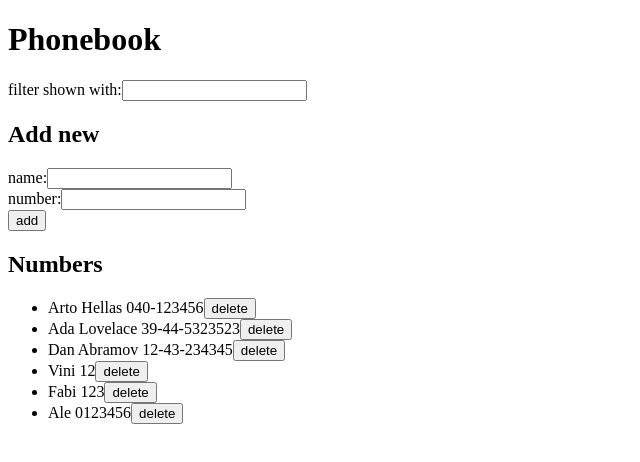
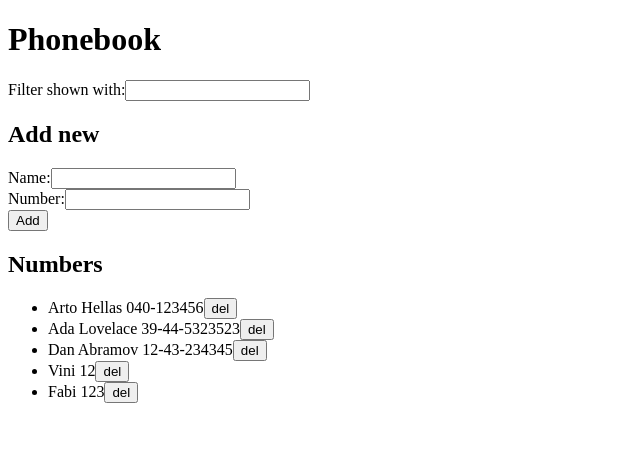
Before and after one commit to alexandremkf/Full-Stack---Parte-2, a React (Vite) app in the folder introdemo/Phonebook/: page / in a window 1280 px wide. Shown: the top 462 px of the page, without its empty margins (0-640 px from the left). Built offline with nearby package versions, Linux system fonts and the light colour scheme; data requests are answered from the project's data file.

Commit message:
Fiz 2.17, que era pra mostrar uma notificação de erro quando, por exemplo, a pessoa abrisse uma nova página do site e na primeira ele deletasse o contato e na segunda ele tentasse alterar o número do contato, assim ia aparecer o erro.

```diff
--- a/introdemo/Phonebook/db.json
+++ b/introdemo/Phonebook/db.json
@@ -24,11 +24,6 @@
       "id": "f8014b9f-471c-4bc4-8b2e-279501d8e6de",
       "name": "Fabi",
       "number": "123"
-    },
-    {
-      "id": "bf8f079a-1183-45e3-8199-1d348336826c",
-      "name": "Ale",
-      "number": "0123456"
     }
   ]
 }
--- a/introdemo/Phonebook/src/App.jsx
+++ b/introdemo/Phonebook/src/App.jsx
@@ -2,7 +2,7 @@ import { useState, useEffect } from 'react'
 import axios from 'axios'
 import personService from './services/persons'
 import Person from './components/Person'
-import { AddedNotification, ChangedNotification } from './components/Notifications'
+import Notification from './components/Notifications'
 
 const App = () => {
   const [persons, setPersons] = useState([])
@@ -11,6 +11,8 @@ const App = () => {
   const [filter, setFilter] = useState('')
   const [addedMessage, setAddedMessage] = useState(null)
   const [changedMessage, setChangedMessage] = useState(null)
+  const [errorMessage, setErrorMessage] = useState(null)
+  const [messageType, setMessageType] = useState('success')
 
   useEffect(() => {
     personService
@@ -64,7 +66,11 @@ const App = () => {
             }, 5000)
           })
           .catch(error => {
-            alert(`Information of ${newName} has already been removed from server`)
+            setAddedMessage(`Information of ${newName} has already been removed from server`)
+            setMessageType('error')
+            setTimeout(() => {
+              setErrorMessage(null)
+            }, 5000)
             setPersons(persons.filter(p => p.id !== existingPerson.id))
           })
       }
@@ -119,10 +125,11 @@ const App = () => {
   return (
     <div>
       <h1>Phonebook</h1>
-      <AddedNotification message={addedMessage} />
-      <ChangedNotification message={changedMessage} />
+      <Notification message={addedMessage} type={messageType} />
+      <Notification message={changedMessage} type="success"/>
+      <Notification message={errorMessage} type="error" />
       <div>
-        filter shown with:
+        Filter shown with:
         <input
           value={filter}
           onChange={handleFilterChange}
@@ -132,21 +139,21 @@ const App = () => {
       <h2>Add new</h2>
       <form onSubmit={addPerson}>
         <div>
-          name:
+          Name:
           <input
             value={newName}
             onChange={handlePersonChange}
           />
         </div>
         <div>
-          number:
+          Number:
           <input
           value={newNumber}
           onChange={handleNumberChange}
           />
         </div>
         <div>
-          <button type="submit">add</button>
+          <button type="submit">Add</button>
         </div>
       </form>
 
--- a/introdemo/Phonebook/src/components/Notifications.jsx
+++ b/introdemo/Phonebook/src/components/Notifications.jsx
@@ -1,25 +1,13 @@
-export const AddedNotification = ({ message }) => {
+const Notification = ({ message, type }) => {
     if (message === null) {
-        return null
+      return null
     }
 
     return (
-        <div className="added">
-            {message}
-        </div>
+      <div className={type == 'error' ? 'error' : 'success'}>
+        {message}
+      </div>
     )
-}
+  }
 
-export const ChangedNotification = ({ message }) => {
-    if (message === null) {
-        return null
-    }
-
-    return (
-        <div className="changed">
-            {message}
-        </div>
-    )
-}
-
-export default AddedNotification; ChangedNotification
+  export default Notification
--- a/introdemo/Phonebook/src/components/Person.jsx
+++ b/introdemo/Phonebook/src/components/Person.jsx
@@ -2,7 +2,7 @@ const Person = ({ person, handleDelete }) => {
     return (
       <li>
         {person.name} {person.number}
-        <button onClick={() => handleDelete(person.id, person.name)}>delete</button>
+        <button onClick={() => handleDelete(person.id, person.name)}>del</button>
       </li>
     )
   }
--- a/introdemo/Phonebook/src/index.css
+++ b/introdemo/Phonebook/src/index.css
@@ -1,4 +1,4 @@
-.added {
+.success {
     color: green;
     background: lightgrey;
     font-size: 20px;
@@ -8,8 +8,8 @@
     margin-bottom: 10px;
 }
 
-.changed {
-    color: green;
+.error {
+    color: red;
     background: lightgrey;
     font-size: 20px;
     border-style: solid;
```
